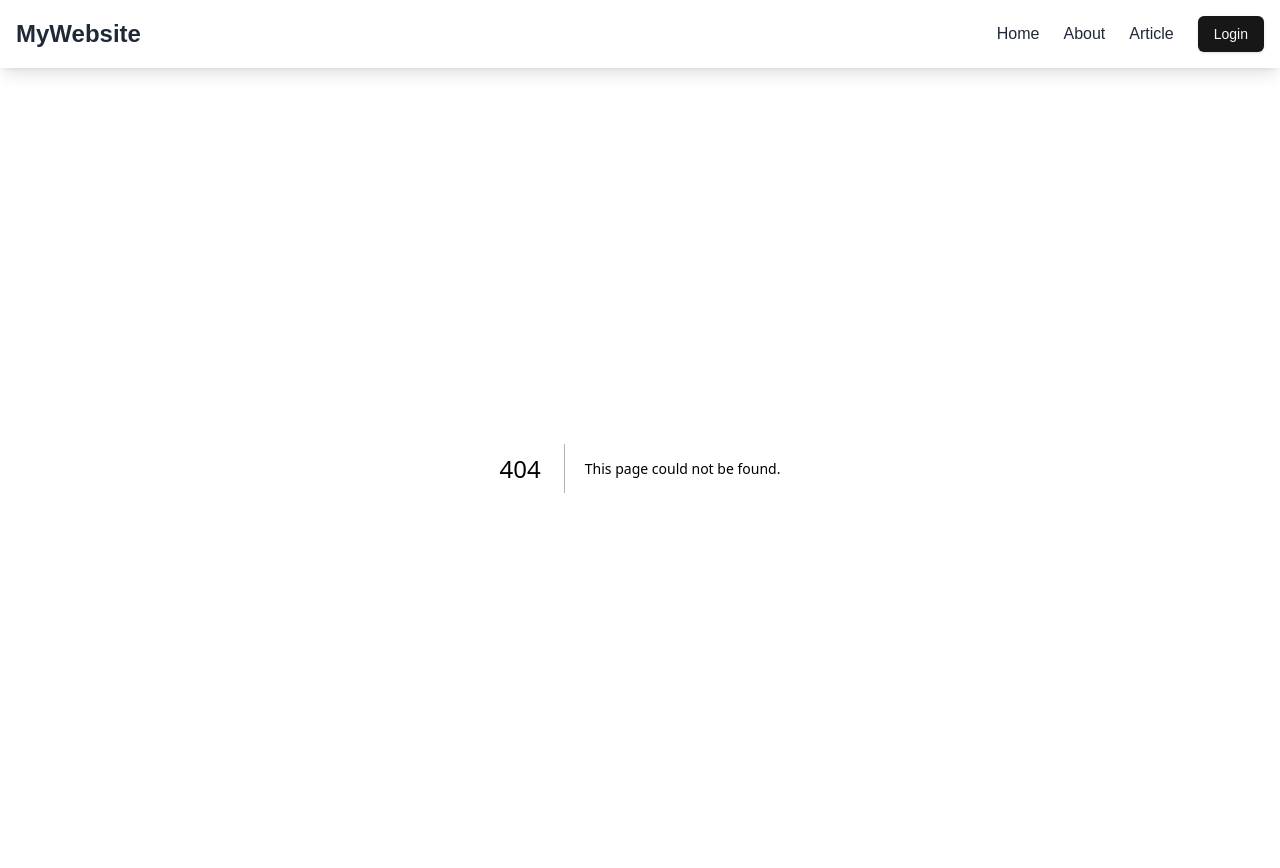
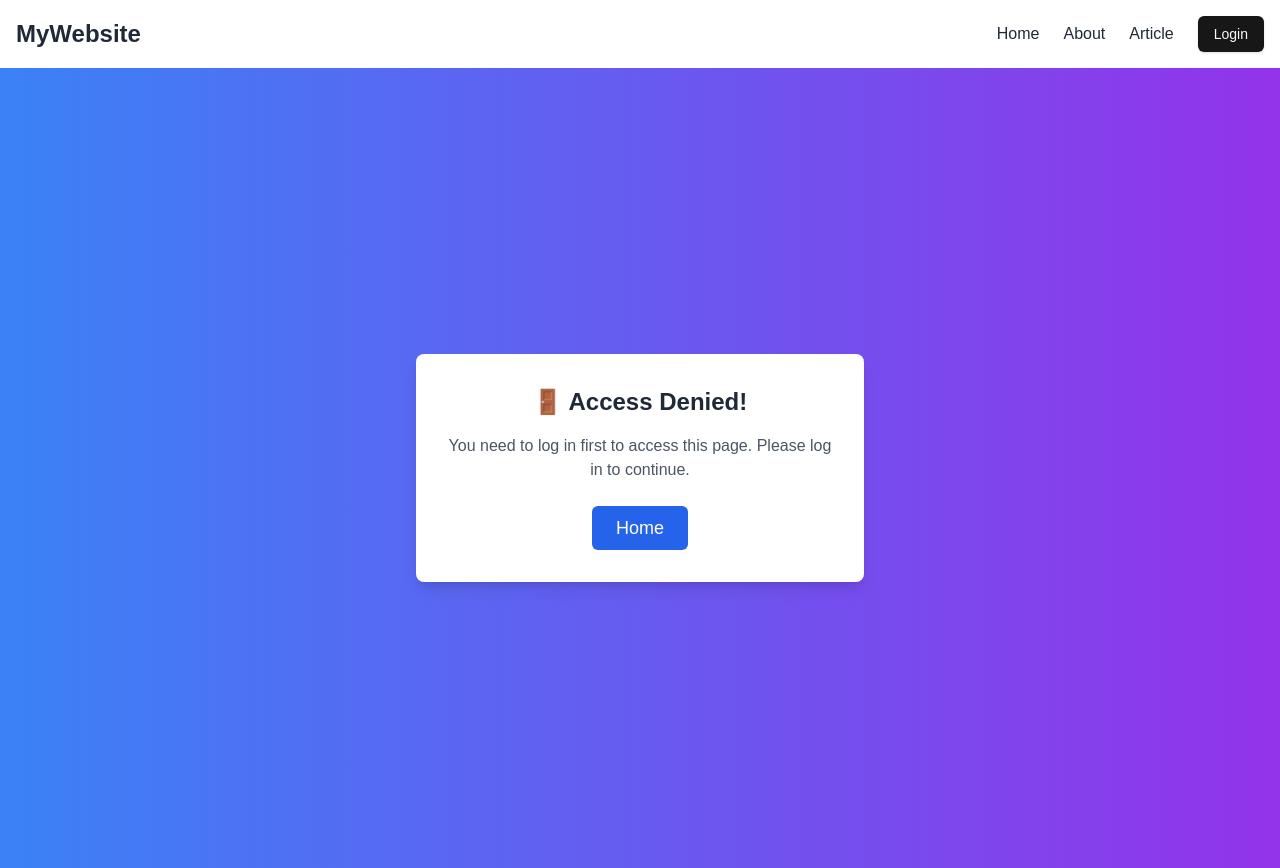
Before and after one commit to touseefhus/nextauth, a Next.js app: page /pages/error in a window 1280 px wide. Before the commit this address had no page. Built offline with nearby package versions, Linux system fonts and the light colour scheme.

Commit message:
push middleware to protect route

```diff
--- a/src/app/login/page.tsx
+++ b/src/app/login/page.tsx
@@ -10,9 +10,10 @@ import Link from "next/link";
 interface LoginProps {
     open: boolean;
     onOpenChange: (open: boolean) => void;
+    onRegisterClick: () => void;
 }
 
-const Login: React.FC<LoginProps> = ({ open, onOpenChange }) => {
+const Login: React.FC<LoginProps> = ({ open, onOpenChange, onRegisterClick }) => {
     const router = useRouter();
     const [user, setUser] = useState({
         email: "",
@@ -92,7 +93,7 @@ const Login: React.FC<LoginProps> = ({ open, onOpenChange }) => {
                                 className="w-full p-3 border rounded-md focus:outline-none focus:ring-2 focus:ring-blue-500"
                             />
                             <button
-
+                                // onClick={onRegisterClick}
                                 type="submit"
                                 className={`w-full p-3 text-white rounded-md ${buttonDisabled
                                     ? "bg-gray-400 cursor-not-allowed"
@@ -103,7 +104,12 @@ const Login: React.FC<LoginProps> = ({ open, onOpenChange }) => {
                                 {loading ? "Logging in..." : "Login"}
                             </button>
                         </form>
-
+                        <p className="text-sm text-gray-600 mt-4">
+                            Don't have an account?{" "}
+                            <button onClick={onRegisterClick} className="text-blue-500 text-right hover:underline">
+                                Register here
+                            </button>
+                        </p>
 
                         <Dialog.Close asChild>
                             <button className="absolute top-3 right-3 text-gray-400 hover:text-gray-600">
--- /dev/null
+++ b/src/app/pages/error/page.tsx
@@ -0,0 +1,27 @@
+"use client"
+import React from "react";
+
+const Page = () => {
+    return (
+        <div className="flex items-center justify-center min-h-screen bg-gradient-to-r from-blue-500 to-purple-600">
+            <div className="text-center bg-white p-8 rounded-lg shadow-lg max-w-md">
+                <h1 className="text-2xl font-bold text-gray-800 mb-4">
+                    🚪 Access Denied!
+                </h1>
+                <p className="text-gray-600 mb-6">
+                    You need to log in first to access this page. Please log in to continue.
+                </p>
+                <button
+                    onClick={() => {
+                        window.location.href = "/";
+                    }}
+                    className="bg-blue-600 text-white px-6 py-2 rounded-md text-lg hover:bg-blue-700 transition-all"
+                >
+                    Home
+                </button>
+            </div>
+        </div>
+    );
+};
+
+export default Page;
--- a/src/app/register/page.tsx
+++ b/src/app/register/page.tsx
@@ -9,10 +9,10 @@ import toast, { Toaster } from "react-hot-toast";
 interface RegisterProps {
     open: boolean;
     onOpenChange: (open: boolean) => void;
-    onLogiClick: () => void;
+    // onLogiClick: () => void;
 }
 
-const Register: React.FC<RegisterProps> = ({ open, onOpenChange, onLogiClick }) => {
+const Register: React.FC<RegisterProps> = ({ open, onOpenChange, }) => {
     const router = useRouter();
     const [user, setUser] = useState({
         name: "",
@@ -109,16 +109,16 @@ const Register: React.FC<RegisterProps> = ({ open, onOpenChange, onLogiClick })
                                 {loading ? "Registering..." : "Register"}
                             </button>
                         </form>
-                        <p className="text-sm text-gray-600 mt-4">
+                        {/* <p className="text-sm text-gray-600 mt-4">
                             Already have an account?{" "}
                             <button
-                                onClick={onLogiClick}
+                                // onClick={onLogiClick}
                                 className="text-blue-500 hover:underline"
                                 type="button"
                             >
                                 Login here
                             </button>
-                        </p>
+                        </p> */}
                         <Dialog.Close asChild>
                             <button
                                 className="absolute top-3 right-3 text-gray-400 hover:text-gray-600"
--- a/src/helpers/apiFetcher.ts
+++ b/src/helpers/apiFetcher.ts
@@ -1,7 +1,7 @@
 // src/app/api/serverApi/articleApi.ts
 export const fetchArticles = async (page: number, pageSize: number) => {
     const apiKey = "def3233ef8d54840b6816f0c6dde1f81";
-    const apiUrl = `https://newsapi.org/v2/everything?q=tesla&from=2024-10-22&sortBy=publishedAt&apiKey=${apiKey}&page=${page}&pageSize=${pageSize}`;
+    const apiUrl = `https://newsapi.org/v2/everything?q=tesla&from=2024-10-24&sortBy=publishedAt&apiKey=${apiKey}&page=${page}&pageSize=${pageSize}`;
 
     try {
         const response = await fetch(apiUrl);
```
Also changed, not shown: src/middleware.ts (+8 -15 lines).
